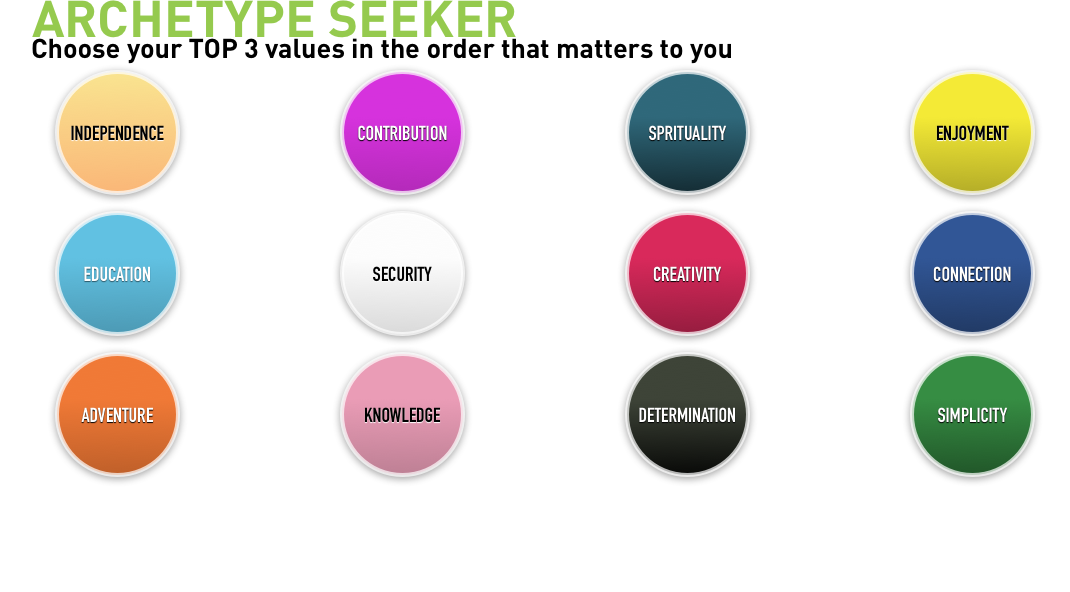
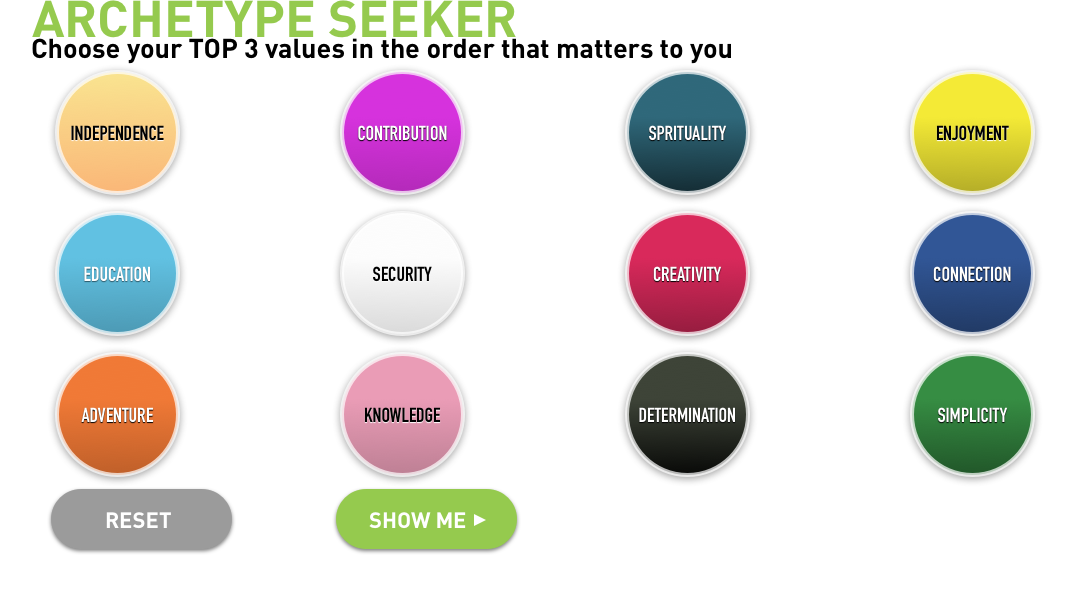
Before and after one commit to stephanieasmar/SGHX-App, an Angular app: page /archetype-seeker in a window 1280 px wide. Shown: the top 592 px of the page, without its empty margins (38-1108 px from the left). Built offline with nearby package versions, Linux system fonts and the light colour scheme.

Commit message:
Adds reset and show me buttons to archetype seeker page

```diff
--- a/src/app/quiz-page/quiz-page.component.html
+++ b/src/app/quiz-page/quiz-page.component.html
@@ -19,4 +19,8 @@
     <div class="col-sm-3"><img src="assets/ValueBtn_determination_off.png" alt="determination"></div>
     <div class="col-sm-3"><img src="assets/ValueBtn_simplicity_off.png" alt="simplicity"></div>
   </div>
+  <div class="row">
+    <div class="col-sm-3"><img src="assets/ResetBtn.png" alt="reset"></div>
+    <div class="col-sm-3"><img src="assets/Show_Btn.png" alt="show-me"></div>
+  </div>
 </div>
--- a/src/index.html
+++ b/src/index.html
@@ -2,9 +2,8 @@
 <html lang="en">
 <head>
   <meta charset="utf-8">
-  <title>Archetype Finder</title>
+  <title>Archetype Seeker</title>
   <base href="/">
-
   <meta name="viewport" content="width=device-width, initial-scale=1">
   <link rel="icon" type="image/x-icon" href="favicon.ico">
 </head>
```
